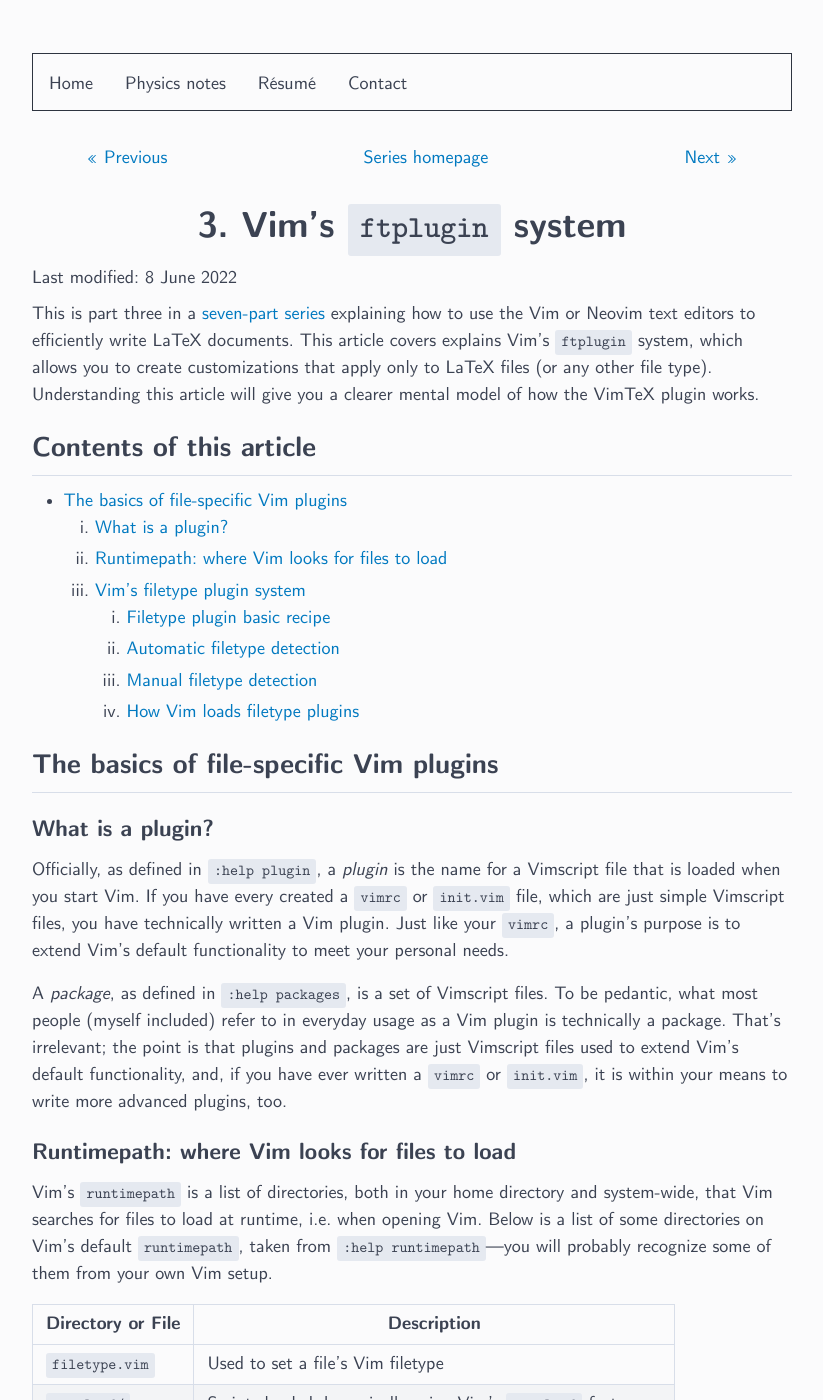
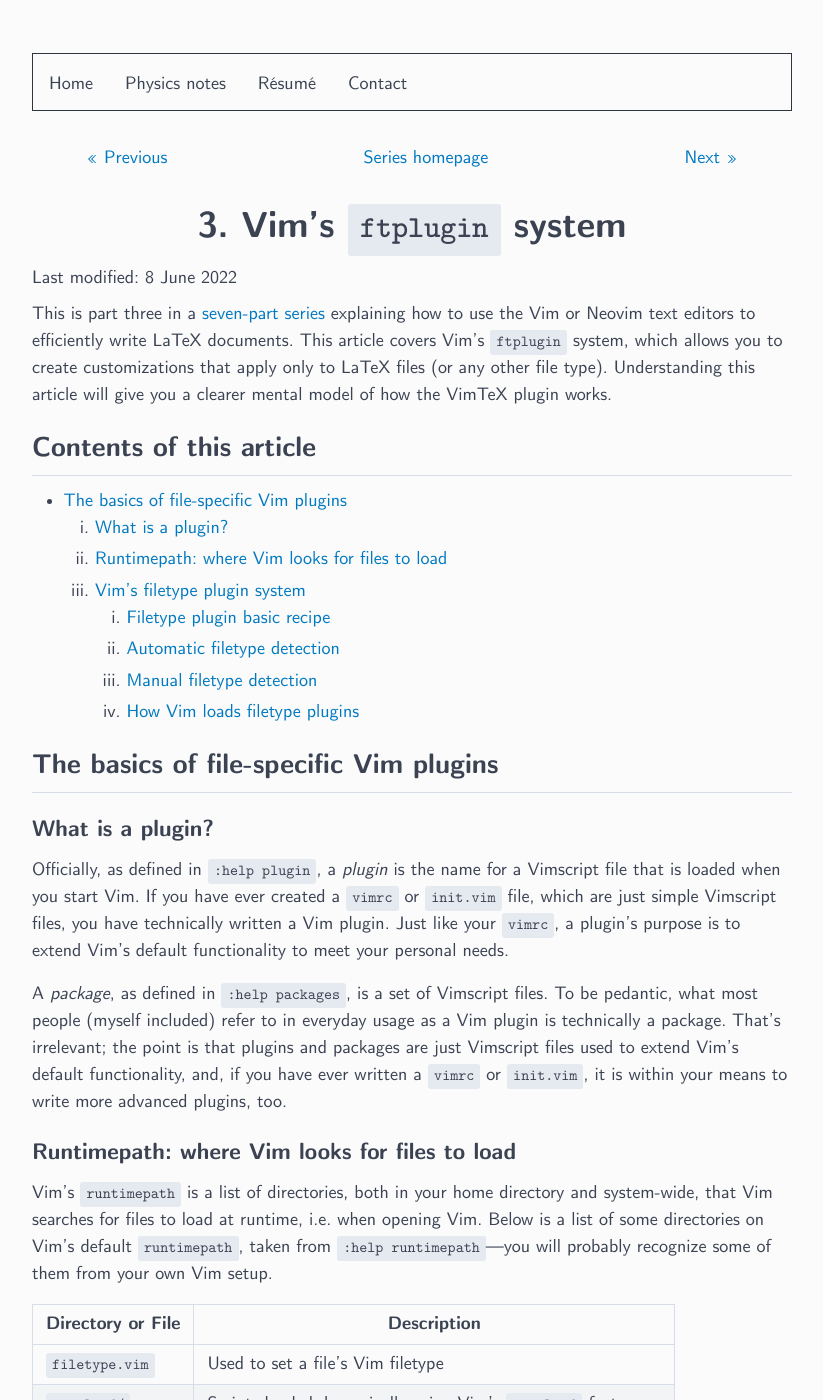
Before and after one commit to ejmastnak/ejmastnak.github.io, a Jekyll site: the page built from tutorials/vim-latex/ftplugin.md, in a window 1280 px wide and 1400 px high. Shown: the whole window, without its empty margins (228-1051 px from the left). Built offline with Jekyll 4.4.1, drawn with Linux system fonts in a browser that asks for light colours.

Commit message:
Fix a few typos

```diff
--- a/tutorials/vim-latex/ftplugin.md
+++ b/tutorials/vim-latex/ftplugin.md
@@ -17,7 +17,7 @@ date_last_mod: 2022-06-08 18:02:37 +0200
 {% include date.html %}
 
 This is part three in a [seven-part series]({% link tutorials/vim-latex/intro.md %}) explaining how to use the Vim or Neovim text editors to efficiently write LaTeX documents.
-This article covers explains Vim's `ftplugin` system, which allows you to create customizations that apply only to LaTeX files (or any other file type).
+This article covers Vim's `ftplugin` system, which allows you to create customizations that apply only to LaTeX files (or any other file type).
 Understanding this article will give you a clearer mental model of how the VimTeX plugin works.
 
 ## Contents of this article
@@ -38,7 +38,7 @@ Understanding this article will give you a clearer mental model of how the VimTe
 
 ### What is a plugin?
 Officially, as defined in `:help plugin`, a *plugin* is the name for a Vimscript file that is loaded when you start Vim.
-If you have every created a `vimrc` or `init.vim` file, which are just simple Vimscript files, you have technically written a Vim plugin.
+If you have ever created a `vimrc` or `init.vim` file, which are just simple Vimscript files, you have technically written a Vim plugin.
 Just like your `vimrc`, a plugin's purpose is to extend Vim's default functionality to meet your personal needs.
 
 A *package*, as defined in `:help packages`, is a set of Vimscript files.
```
Also changed, not shown: other parts of tutorials/vim-latex/ftplugin.md (+1 -1 lines).
